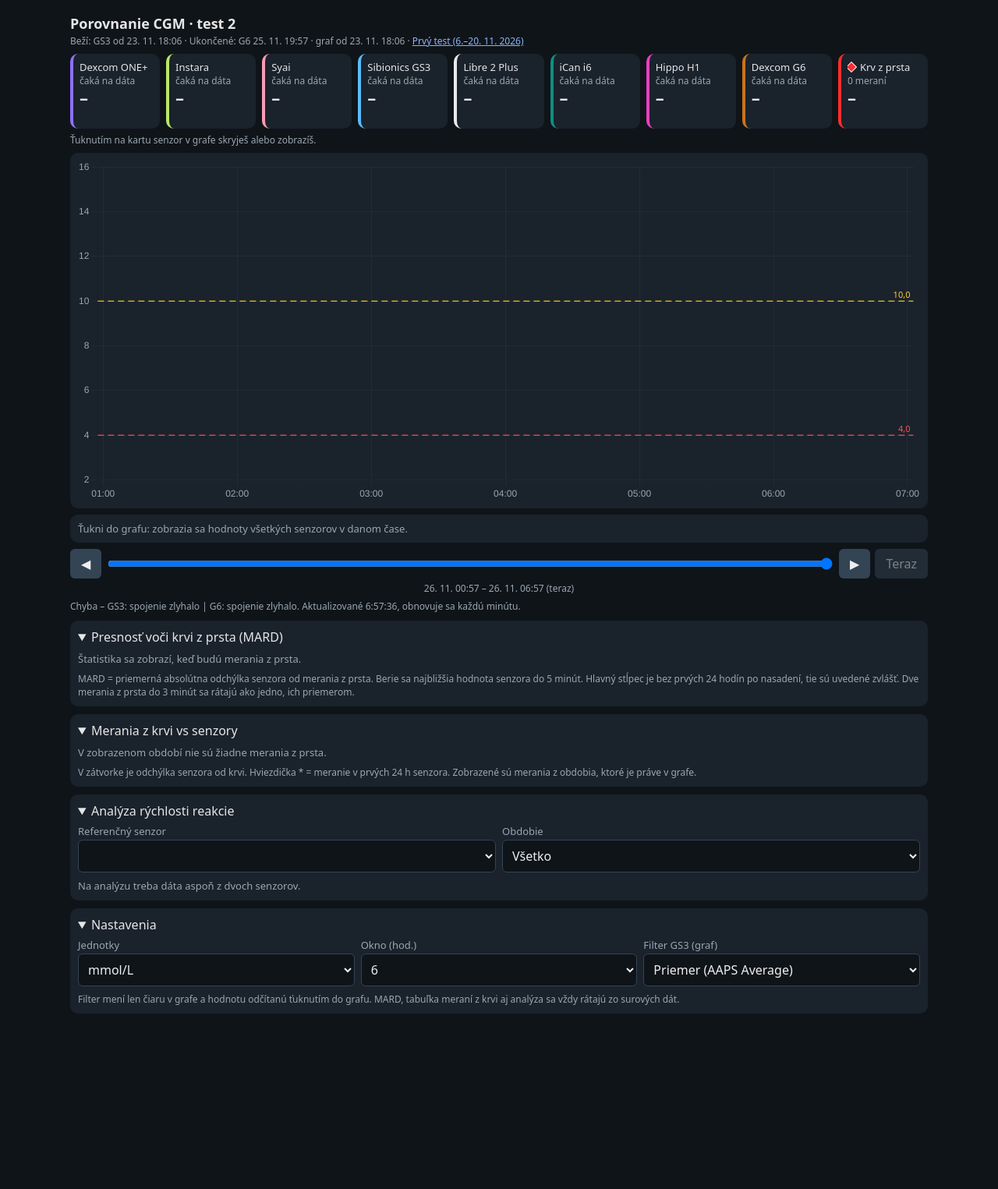
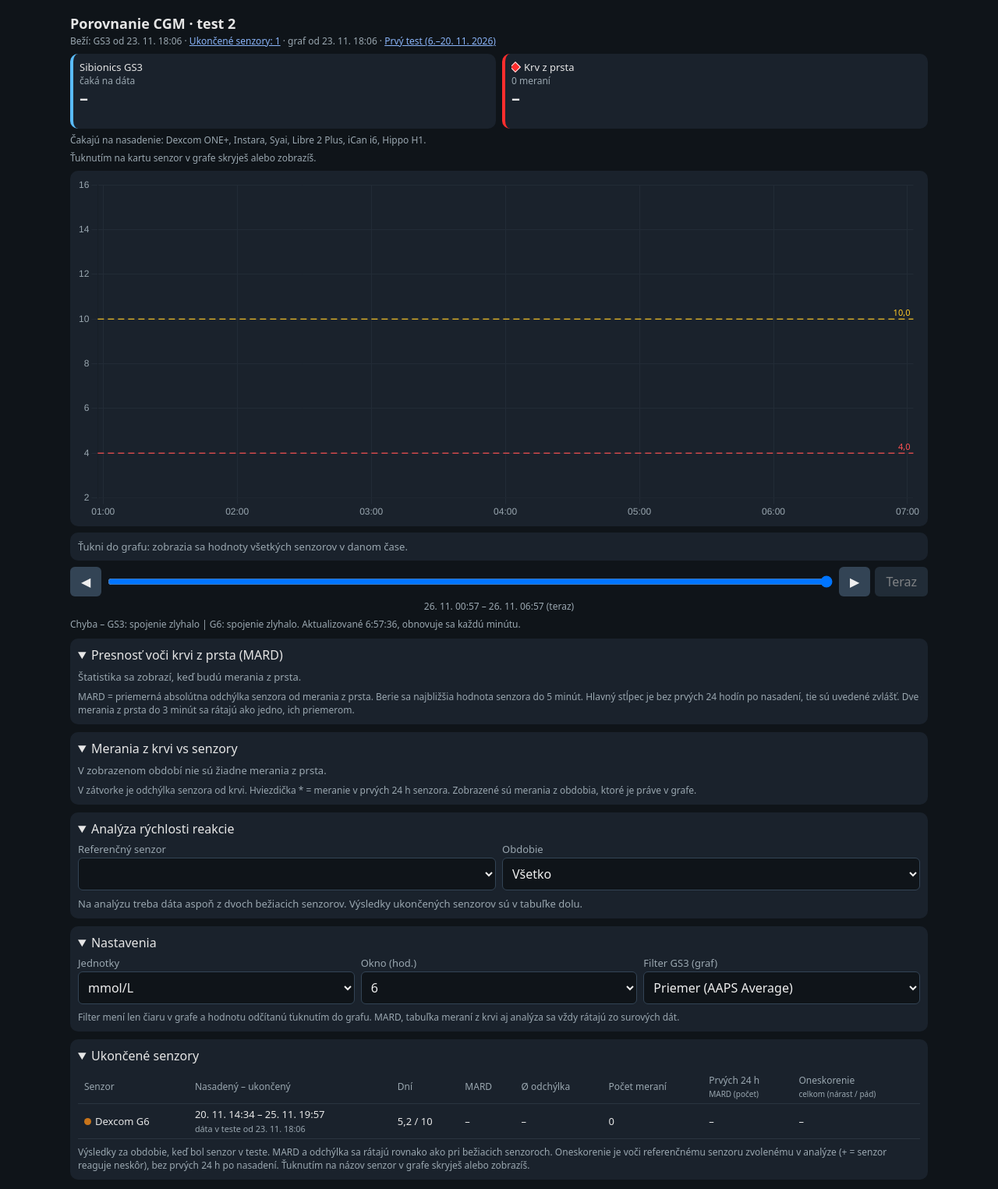
Before and after one commit to Romcoloop/cgm-porovnanie, a plain HTML site: page test2/index.html in a window 1280 px wide. Shown: the whole page at 78% size. Before the commit the page ends 1312 px from the top, so only its background shows below. Drawn offline with Linux system fonts and the light colour scheme; no server answers.

Commit message:
Test 2: hore len bežiace senzory, ukončené v tabuľke dolu
- karty, tabuľka MARD a analýza zobrazujú len bežiace senzory
- nová sekcia „Ukončené senzory" dolu: obdobie, dni, MARD, odchýlka,
  počet meraní, prvých 24 h a oneskorenie voči referenčnému senzoru;
  ťuknutím na názov sa senzor v grafe skryje alebo zobrazí
- senzory, ktoré ešte nebežia, sú v jednom riadku pod kartami
- v tabuľke meraní z krvi a pri odčítaní z grafu je ukončený senzor
  len v období, keď mal dáta
- voliteľné pole sn (výrobné číslo senzora) v konfigurácii

Co-Authored-By: Claude Fable 5.2 <noreply@anthropic.com>
Claude-Session: https://claude.ai/code/session_01TQcythD1Ey2icP9K5kpsfs

```diff
--- a/test2/index.html
+++ b/test2/index.html
@@ -60,6 +60,9 @@
  .tb td,.tb th{padding:4px 8px;text-align:left;border-bottom:1px solid var(--line);font-weight:400}
  .tb th{color:var(--mut);font-size:12px}
  .tb small{color:var(--mut)}
+ .tg{font:inherit;color:inherit;background:none;border:0;padding:0;margin:0;cursor:pointer;text-align:left}
+ .tg.off{opacity:.45}
+ .tg:focus-visible{outline:2px solid #8ab4f8;outline-offset:2px}
  .r{display:flex;gap:8px;flex-wrap:wrap}.r>div{flex:1;min-width:120px}
  label{display:block;font-size:13px;margin:6px 0 2px;color:var(--mut)}
  select{width:100%;box-sizing:border-box;padding:8px;border-radius:6px;border:1px solid #345;background:var(--bg);color:#eee;font:inherit}
@@ -70,6 +73,7 @@
 <div class="sub" id="sub"></div>
 <div id="trial" hidden><b>Skúšobný pohľad.</b> Zobrazené sú posledné 3 dni zo všetkých pripojených zdrojov, bez ohľadu na štart senzora. Do výsledkov testu sa tento pohľad neráta.</div>
 <div class="cards" id="cards"></div>
+<div class="hint" id="wait" hidden></div>
 <div id="live" hidden>
 <div class="hint">Ťuknutím na kartu senzor v grafe skryješ alebo zobrazíš.<span id="fltNote"></span></div>
 <div id="box"><canvas id="ch"></canvas></div>
@@ -101,6 +105,10 @@
  </div>
  <div class="note">Filter mení len čiaru v grafe a hodnotu odčítanú ťuknutím do grafu. MARD, tabuľka meraní z krvi aj analýza sa vždy rátajú zo surových dát.</div>
 </details>
+<details open id="endBox" hidden><summary>Ukončené senzory</summary>
+ <div class="tb" id="endT"></div>
+ <div class="note">Výsledky za obdobie, keď bol senzor v teste. MARD a odchýlka sa rátajú rovnako ako pri bežiacich senzoroch. Oneskorenie je voči referenčnému senzoru zvolenému v analýze (+ = senzor reaguje neskôr), bez prvých 24 h po nasadení. Ťuknutím na názov senzor v grafe skryješ alebo zobrazíš.</div>
+</details>
 </div>
 <script>
 window.onerror=(m,u,l)=>{const e=document.getElementById('st');if(e)e.textContent='Chyba skriptu: '+m+' (riadok '+l+')'};
@@ -117,7 +125,7 @@ const BG_SRC='b';   // cesta workera, kam chodia merania z prsta (AAPS → Night
 // start = prvá hodnota senzora po zahriatí, v UTC (Date.UTC počíta mesiace od 0, november = 10; SEČ = UTC+1).
 // Senzor bez start ešte nebeží: v zozname je, ale jeho dáta sa nesťahujú ani nezobrazujú (v tom istom Nightscoute môže dobiehať starý senzor).
 // flt:true = čiara senzora sa v grafe predvolene vyhladzuje filtrom (surové dáta ostávajú tenkou čiarou pod ňou; štatistiky sú vždy zo surových).
-// Voliteľné: end (senzor skončil skôr), dev (časť názvu "device", ak dva senzory zdieľajú jeden Nightscout).
+// Voliteľné: end (senzor skončil skôr), dev (časť názvu "device", ak dva senzory zdieľajú jeden Nightscout), sn (výrobné číslo senzora, zobrazí sa pri názve a v tabuľke ukončených).
 const SENS=[
  {id:'one', name:'Dexcom ONE+',   short:'ONE+',     color:'#8e71f5',life:10,  src:'c'},
  {id:'ins', name:'Instara',       short:'Instara',  color:'#b9e769',life:null,src:'d'},
@@ -149,6 +157,7 @@ const st0=s=>TRIAL?T0:s.start;     // štart senzora: vek na karte, prvých 24 h
 const lo0=s=>TRIAL?T0:floorOf(s);  // odkedy sa dáta senzora zobrazujú a rátajú
 const on=s=>TRIAL||!!s.start; // senzor už beží (má štart)
 const fin=s=>!TRIAL&&!!s.end&&Date.now()>=s.end; // senzor ukončený skôr než test (má end v minulosti)
+const live=s=>on(s)&&!fin(s); // senzor práve beží; ukončené majú výsledky v tabuľke dolu
 let RUN=false; // true, keď test (alebo skúška) beží a stránka zobrazuje dáta
 const mm=()=>$('unit').value==='mmol';
 const toU=v=>mm()?v/MG:v;
@@ -230,10 +239,18 @@ function mk(){
            y:{suggestedMin:mm()?2:40,suggestedMax:mm()?16:300,ticks:{color:'#9aa7b0'},grid:{color:'#222b36'}}},
    plugins:{legend:{display:false},tooltip:{enabled:false}}}});
 }
-function cardsInit(){
- $('cards').innerHTML=SENS.map(s=>'<button type="button" class="c" id="c_'+s.id+'" style="--k:'+s.color+'" title="Skryť alebo zobraziť v grafe"><span class="n">'+s.name+'</span><span id="a_'+s.id+'">&nbsp;</span><b id="v_'+s.id+'">–</b><span id="t_'+s.id+'">&nbsp;</span></button>').join('')
+let cardKey=null;
+function toggle(id){HID.has(id)?HID.delete(id):HID.add(id);save();if(chart){setChartData();render();endedDraw()}}
+function cardsSync(){ // karty hore: počas testu len bežiace senzory, pred štartom všetky plánované; vráti zoznam senzorov s kartou
+ const list=RUN?SENS.filter(live):SENS,key=(RUN?'r:':'p:')+list.map(s=>s.id).join();
+ if(key===cardKey)return list;
+ cardKey=key;
+ $('cards').innerHTML=list.map(s=>'<button type="button" class="c" id="c_'+s.id+'" style="--k:'+s.color+'" title="Skryť alebo zobraziť v grafe"><span class="n">'+s.name+'</span><span id="a_'+s.id+'">&nbsp;</span><b id="v_'+s.id+'">–</b><span id="t_'+s.id+'">&nbsp;</span></button>').join('')
   +'<div class="c" style="--k:#ff2d2d"><span class="n"><i class="dia"></i>Krv z prsta</span><span id="a_bg">&nbsp;</span><b id="v_bg">–</b><span id="t_bg">&nbsp;</span></div>';
- SENS.forEach(s=>{$('c_'+s.id).onclick=()=>{HID.has(s.id)?HID.delete(s.id):HID.add(s.id);save();if(chart){setChartData();render()}}});
+ list.forEach(s=>{$('c_'+s.id).onclick=()=>toggle(s.id)});
+ const w=RUN?SENS.filter(s=>!on(s)):[];
+ $('wait').hidden=!w.length;$('wait').textContent=w.length?'Čakajú na nasadenie: '+w.map(s=>s.name).join(', ')+'.':'';
+ return list;
 }
 
 // ---------- načítanie dát ----------
@@ -327,23 +344,24 @@ function near(arr,t,w){ // arr zoradené podľa x; najbližší bod do vzdialeno
 }
 
 // ---------- presnosť voči krvi ----------
+function mardOf(s){ // a = bez prvých 24 h, b = prvých 24 h
+ const ms=d=>d.length?{n:d.length,mard:d.reduce((a,x)=>a+Math.abs(x[0]-x[1])/x[1],0)/d.length*100,bias:d.reduce((a,x)=>a+x[0]-x[1],0)/d.length}:null;
+ const d=DATA[s.id]||[],a=[],b=[],lo=lo0(s),day1=st0(s)+24*36e5;
+ for(const p of bloodAll){if(p.t<lo)continue;const g=near(d,p.t,5*60e3);if(g)(p.t<day1?b:a).push([g.y,toU(p.mg)])}
+ return{a:ms(a),b:ms(b)};
+}
+const snTxt=s=>s.sn?' <small>v. č. '+s.sn+'</small>':'';
 function stats(){
- const el=$('pair'),rows=[];
- const ms=d=>d.length?{n:d.length,mard:d.reduce((a,x)=>a+Math.abs(x[0]-x[1])/x[1],0)/d.length*100,bias:d.reduce((a,x)=>a+x[0]-x[1],0)/d.length}:null;
- withData().forEach(s=>{
-  const d=DATA[s.id],a=[],b=[],lo=lo0(s),day1=st0(s)+24*36e5;
-  for(const p of bloodAll){if(p.t<lo)continue;const g=near(d,p.t,5*60e3);if(g)(p.t<day1?b:a).push([g.y,toU(p.mg)])}
-  rows.push({s,a:ms(a),b:ms(b)});
- });
+ const el=$('pair'),rows=withData().filter(live).map(s=>Object.assign({s},mardOf(s)));
  if(!bloodAll.length||!rows.length){el.innerHTML='<span style="color:var(--mut)">Štatistika sa zobrazí, keď budú merania z prsta.</span>';return}
  let h='<table><tr><th>Senzor</th><th>MARD</th><th>Ø odchýlka</th><th>Počet meraní</th><th>Prvých 24 h<br><small>MARD (počet)</small></th></tr>';
  rows.forEach(r=>{
-  h+='<tr><td>'+dot(r.s)+r.s.name+'</td><td>'+(r.a?'<b>'+num(r.a.mard,1)+' %</b>':'–')+'</td><td>'+(r.a?sg(r.a.bias):'–')+'</td><td>'+(r.a?r.a.n:0)+'</td><td>'+(r.b?num(r.b.mard,1)+' % ('+r.b.n+')':'–')+'</td></tr>';
+  h+='<tr><td>'+dot(r.s)+r.s.name+snTxt(r.s)+'</td><td>'+(r.a?'<b>'+num(r.a.mard,1)+' %</b>':'–')+'</td><td>'+(r.a?sg(r.a.bias):'–')+'</td><td>'+(r.a?r.a.n:0)+'</td><td>'+(r.b?num(r.b.mard,1)+' % ('+r.b.n+')':'–')+'</td></tr>';
  });
  el.innerHTML=h+'</table>';
 }
 function bloodTable(r){
- const act=withData(),blood=bloodAll.filter(p=>p.t>=r.start&&p.t<=r.end);
+ const act=withData().filter(s=>live(s)||near(DATA[s.id],(r.start+r.end)/2,(r.end-r.start)/2)),blood=bloodAll.filter(p=>p.t>=r.start&&p.t<=r.end); // ukončený senzor len v období, keď mal dáta
  if(!blood.length){$('bList').innerHTML='<span style="color:var(--mut)">V zobrazenom období nie sú žiadne merania z prsta.</span>';return}
  let h='<table><tr><th>Čas</th><th><i class="dia"></i>Krv</th>'+act.map(s=>'<th>'+dot(s)+s.short+'</th>').join('')+'</tr>';
  blood.slice().reverse().forEach(p=>{
@@ -429,8 +447,9 @@ function anCross(v,ev){ // minúta, kedy rad prekročí 50 % vlastnej zmeny poč
 const med=a=>{if(!a.length)return NaN;const s=[...a].sort((x,y)=>x-y),h=s.length>>1;return s.length%2?s[h]:(s[h-1]+s[h])/2};
 const lagTxt=r=>r?(r.L>0?'+':r.L<0?'−':'')+Math.abs(r.L)+' min':'–';
 const minTxt=v=>{const r=Math.round(v);return (r>0?'+':r<0?'−':'')+Math.abs(r)+' min'};
-function refOptions(){ // ponuka referenčného senzora = senzory, ktoré majú dáta
- const act=withData(),el=$('anRef'),key=act.map(s=>s.id).join();
+const anPool=()=>{const a=withData(),l=a.filter(live);return l.length?l:a}; // analýza porovnáva bežiace senzory; ak už nebeží žiadny, všetky s dátami
+function refOptions(){ // ponuka referenčného senzora = bežiace senzory, ktoré majú dáta
+ const act=anPool(),el=$('anRef'),key=act.map(s=>s.id).join();
  if(el.dataset.key===key)return;
  const want=el.value||S.anRef||REF_DEFAULT;
  el.innerHTML=act.map(s=>'<option value="'+s.id+'">'+s.name+'</option>').join('');
@@ -441,8 +460,8 @@ function analyze(){
  const out=$('anOut');
  try{
   refOptions();
-  const act=withData();
-  if(act.length<2){out.innerHTML='<span style="color:var(--mut)">Na analýzu treba dáta aspoň z dvoch senzorov.</span>';return}
+  const act=anPool();
+  if(act.length<2){out.innerHTML='<span style="color:var(--mut)">Na analýzu treba dáta aspoň z dvoch bežiacich senzorov.'+(SENS.some(fin)?' Výsledky ukončených senzorov sú v tabuľke dolu.':'')+'</span>';return}
   const ref=act.find(s=>s.id===$('anRef').value)||act[0],others=act.filter(s=>s!==ref);
   const now=NOW(),w=$('anWin').value;
   let t0=w==='all'?T0:now-(+w)*36e5;t0=Math.floor(Math.max(t0,T0,now-21*864e5)/60e3)*60e3;
@@ -485,6 +504,42 @@ function analyze(){
  }catch(e){out.textContent='Chyba analýzy: '+e.message}
 }
 
+// ---------- ukončené senzory: výsledky za obdobie, keď boli v teste ----------
+let ENDROWS=[];
+function endedCalc(){
+ const ref=SENS.find(s=>s.id===$('anRef').value&&has(s.id))||null;
+ ENDROWS=SENS.filter(s=>on(s)&&fin(s)).map(s=>{
+  const r={s,m:mardOf(s),ref:null,all:null,up:null,dn:null};
+  try{
+   if(ref&&ref!==s&&has(s.id)){ // oneskorenie voči referencii za celé spoločné obdobie (rovnaký výpočet ako v analýze)
+    const t0=Math.floor(Math.max(T0,lo0(s),lo0(ref))/60e3)*60e3,n=Math.floor((Math.min(s.end,NOW())-t0)/60e3)+1;
+    if(n>120){
+     const R=anSeries(ref,t0,n),O=anSeries(s,t0,n),sl=anSlope(R),rise=new Uint8Array(n),fall=new Uint8Array(n);
+     for(let m=0;m<n;m++){if(sl[m]>AN_THR)rise[m]=1;else if(sl[m]<-AN_THR)fall[m]=1}
+     r.ref=ref;r.all=anLag(R,O,null,120);r.up=anLag(R,O,rise,30);r.dn=anLag(R,O,fall,30);
+    }
+   }
+  }catch(e){}
+  return r;
+ });
+ endedDraw();
+}
+function endedDraw(){
+ $('endBox').hidden=!ENDROWS.length;if(!ENDROWS.length)return;
+ const anySn=ENDROWS.some(r=>r.s.sn),ref=(ENDROWS.find(r=>r.ref)||{}).ref;
+ let h='<table><tr><th>Senzor</th>'+(anySn?'<th>Výrobné číslo</th>':'')+'<th>Nasadený – ukončený</th><th>Dní</th><th>MARD</th><th>Ø odchýlka</th><th>Počet meraní</th><th>Prvých 24 h<br><small>MARD (počet)</small></th><th>Oneskorenie'+(ref?' voči '+ref.short:'')+'<br><small>celkom (nárast / pád)</small></th></tr>';
+ ENDROWS.forEach(r=>{
+  const s=r.s,a=r.m.a,b=r.m.b,off=HID.has(s.id);
+  h+='<tr><td><button type="button" class="tg'+(off?' off':'')+'" data-id="'+s.id+'" aria-pressed="'+!off+'" title="Skryť alebo zobraziť v grafe">'+dot(s)+s.name+'</button></td>'
+   +(anySn?'<td>'+(s.sn||'–')+'</td>':'')
+   +'<td>'+dt(s.start)+' – '+dt(s.end)+(lo0(s)>s.start?'<br><small>dáta v teste od '+dt(lo0(s))+'</small>':'')+'</td>'
+   +'<td>'+num((s.end-s.start)/864e5,1)+(s.life?' / '+s.life:'')+'</td>'
+   +'<td>'+(a?'<b>'+num(a.mard,1)+' %</b>':'–')+'</td><td>'+(a?sg(a.bias):'–')+'</td><td>'+(a?a.n:0)+'</td><td>'+(b?num(b.mard,1)+' % ('+b.n+')':'–')+'</td>'
+   +'<td>'+(r.all?'<b>'+lagTxt(r.all)+'</b> <small>('+lagTxt(r.up)+' / '+lagTxt(r.dn)+')</small>':'–')+'</td></tr>';
+ });
+ $('endT').innerHTML=h+'</table>';
+}
+
 // ---------- zobrazenie ----------
 const W=()=>(+$('hrs').value||6)*36e5;
 function viewRange(){
@@ -498,13 +553,13 @@ function readout(){ // hodnoty všetkých senzorov vo zvolenom čase
  if(cross==null){el.innerHTML='<span style="color:var(--mut)">Ťukni do grafu: zobrazia sa hodnoty všetkých senzorov v danom čase.</span>';return}
  const b=bloodAll.length?bloodAll.reduce((p,q)=>Math.abs(q.t-cross)<Math.abs(p.t-cross)?q:p):null;
  el.innerHTML='<span class="rt">'+dt(cross)+'</span>'
-  +withData().map(s=>{const g=shownAt(s,cross);return '<span class="chip">'+dot(s)+s.short+' <b>'+(g?fmt(g.y):'–')+'</b></span>'}).join('')
+  +withData().map(s=>{const g=shownAt(s,cross);return !g&&fin(s)?'':'<span class="chip">'+dot(s)+s.short+' <b>'+(g?fmt(g.y):'–')+'</b></span>'}).join('')
   +(b&&Math.abs(b.t-cross)<=5*60e3?'<span class="chip"><i class="dia"></i>krv <b>'+fmt(toU(b.mg))+'</b></span>':'');
 }
-function cardsPrep(){SENS.forEach(s=>{$('a_'+s.id).textContent=s.life?'životnosť '+s.life+' dní':'\u00a0'})}
+function cardsPrep(){cardsSync().forEach(s=>{$('a_'+s.id).textContent=s.life?'životnosť '+s.life+' dní':'\u00a0'})}
 function cards(){
  const now=NOW();
- SENS.forEach(s=>{
+ cardsSync().forEach(s=>{
   const f=fin(s),d=DATA[s.id]||[],l=d[d.length-1],days=Math.max(0,(now-st0(s))/864e5);
   $('c_'+s.id).classList.toggle('off',HID.has(s.id));$('c_'+s.id).setAttribute('aria-pressed',String(!HID.has(s.id)));
   $('a_'+s.id).textContent=l?(TRIAL?'skúšobné dáta':f?'ukončený':num(days,1)+(s.life?' / '+s.life+' dní':' dňa')):'čaká na dáta';
@@ -528,7 +583,7 @@ function render(fromSlider){
 }
 const sched=()=>{if(raf)return;raf=requestAnimationFrame(()=>{raf=0;render()})};
 function save(){try{F.forEach(f=>S[f]=$(f).value);S.anRef=$('anRef').value;S.hid=[...HID];localStorage.setItem('cgm2',JSON.stringify(S))}catch(e){}}
-function refresh(){build();setChartData();stats();analyze();render()} // prepočet z načítaných dát, bez sťahovania
+function refresh(){build();setChartData();stats();analyze();endedCalc();render()} // prepočet z načítaných dát, bez sťahovania
 
 async function tick(){
  try{
@@ -536,7 +591,7 @@ async function tick(){
    RUN=false;$('st').textContent=START?'Test sa začne '+dtl(START)+'.':PLAN?'Test sa začne '+PLAN+'.':'Test sa pripravuje, senzory ešte nie sú nasadené.';
    $('live').hidden=true;$('st').className='big';cardsPrep();return;
   }
-  RUN=true;if($('live').hidden){$('live').hidden=false;$('st').className='';chart.resize()}
+  RUN=true;cardsSync();if($('live').hidden){$('live').hidden=false;$('st').className='';chart.resize()}
   const t0=NOW(),bySrc={},errs=[],wait=[];
   const act=SENS.filter(on);
   act.forEach(s=>{if(!bySrc[s.src])bySrc[s.src]=getSgv(s.src,fromFor(s))});
@@ -555,11 +610,11 @@ async function tick(){
 function start(){
  const all=SENS.filter(s=>s.start),run=all.filter(s=>!fin(s)).sort((a,b)=>a.start-b.start),done=all.filter(fin);
  const same=!done.length&&run.length===SENS.length&&run.every(s=>s.start===run[0].start); // všetky senzory nasadené naraz
- const head=same?'Štart testu: '+dtl(START):all.length?[run.length?'Beží: '+run.map(s=>s.short+' od '+dt(s.start)).join(', '):'',done.length?'Ukončené: '+done.map(s=>s.short+' '+dt(s.end)).join(', '):'',!TRIAL&&T0>START?'graf od '+dt(T0):''].filter(Boolean).join(' · '):PLAN?'Štart testu: '+PLAN:'';
+ const head=same?'Štart testu: '+dtl(START):all.length?[run.length?'Beží: '+run.map(s=>s.short+' od '+dt(s.start)).join(', '):'',done.length?'<a href="#endBox">Ukončené senzory: '+done.length+'</a>':'',!TRIAL&&T0>START?'graf od '+dt(T0):''].filter(Boolean).join(' · '):PLAN?'Štart testu: '+PLAN:'';
  $('sub').innerHTML=(head?head+' · ':'')+'<a href="../">Prvý test (6.–20. 11. 2026)</a>';
  $('trial').hidden=!TRIAL;
  $('sfltL').textContent='Filter '+(FLT.map(s=>s.short).join(', ')||'–')+' (graf)';$('sflt').disabled=!FLT.length;
- cardsInit();mk();$('nn').textContent=END?'Koniec':'Teraz';
+ cardsSync();mk();$('nn').textContent=END?'Koniec':'Teraz';
  clearInterval(timer);tick();if(!END)timer=setInterval(tick,60000);
 }
 
@@ -580,7 +635,8 @@ $('nn').onclick=()=>{view.live=true;render()};
  cv.addEventListener('pointerup',e=>{if(d&&!d.moved)setCross(e);d=null});
  cv.addEventListener('pointercancel',()=>{d=null});
 })();
-$('anRef').onchange=()=>{save();analyze()};$('anWin').onchange=()=>{save();analyze()};
+$('anRef').onchange=()=>{save();analyze();endedCalc()};$('anWin').onchange=()=>{save();analyze()};
+$('endT').onclick=e=>{const b=e.target.closest('button[data-id]');if(b)toggle(b.dataset.id)};
 $('unit').onchange=()=>{save();mk();if(RUN)refresh()};
 $('sflt').onchange=()=>{save();if(chart&&RUN){setChartData();render()}};
 $('hrs').onchange=()=>{save();render()};
```
